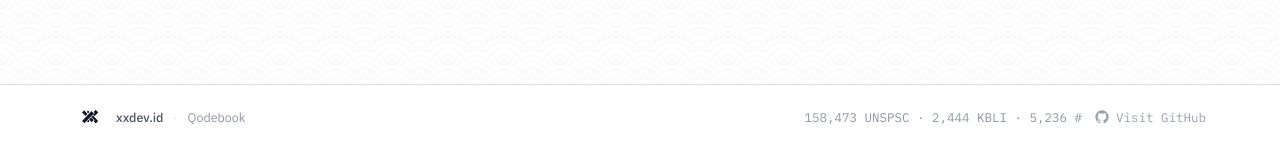
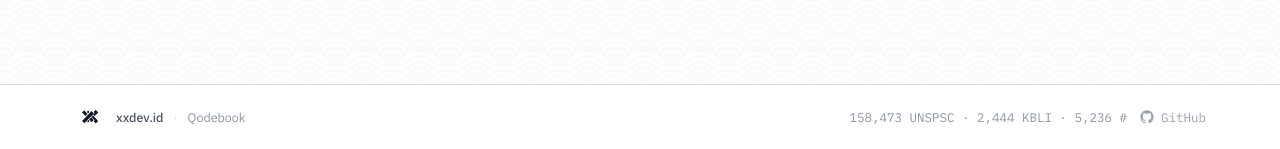
Before and after one commit to zulfahmi-ardiansah/pub-qode-book, a Python web app: template serve/templates/base.html in a window 1280 px wide. Shown: the part 651-800 px from the top of the page. Run offline with Jinja, Linux system fonts and the light colour scheme; the template is opened without the code that fills it: most values are stand-ins (such as "Sample title", 1, 10 or a date in 2020); some libraries are stand-ins or nearby versions.

Commit message:
fix: visit github adjustment

```diff
--- a/serve/templates/base.html
+++ b/serve/templates/base.html
@@ -78,7 +78,7 @@
   </main>
 
   <footer class="colophon">
-    <div class="colophon-inner justify-center lg:justify-between">
+    <div class="colophon-inner justify-center lg:justify-between flex-col lg:flex-row">
       <span>
         <div class="flex items-center gap-2.5">
           <span class="font-medium text-gray-600 dark:text-gray-300 flex gap-2.5 items-center justify-center">
@@ -105,9 +105,9 @@
       </span>
       <span class="colophon-meta lg:flex text-center lg:text-right">
         158,473 UNSPSC · 2,444 KBLI · 5,236 {{ t['links'].capitalize() }}
-        <a href="https://github.com/zulfahmi-ardiansah/pub-qode-book" target="_blank" rel="noopener" class="inline-flex items-center gap-1.5 text-gray-400 hover:text-gray-600 dark:hover:text-gray-300 transition mt-2 lg:mt-0 lg:ml-3">
+        <a href="https://github.com/zulfahmi-ardiansah/pub-qode-book" target="_blank" rel="noopener" class="flex lg:inline-flex justify-center items-center gap-1.5 text-gray-400 hover:text-gray-600 dark:hover:text-gray-300 transition mt-4 lg:mt-0 lg:ml-3">
             <svg class="h-4 w-4" fill="currentColor" viewBox="0 0 24 24"><path d="M12 2C6.477 2 2 6.484 2 12.021c0 4.428 2.865 8.184 6.839 9.504.5.092.682-.217.682-.482 0-.237-.009-.868-.014-1.703-2.782.605-3.369-1.342-3.369-1.342-.454-1.154-1.11-1.462-1.11-1.462-.908-.62.069-.608.069-.608 1.003.07 1.531 1.032 1.531 1.032.892 1.53 2.341 1.088 2.91.832.092-.647.35-1.088.636-1.338-2.22-.253-4.555-1.113-4.555-4.951 0-1.093.39-1.988 1.029-2.688-.103-.253-.446-1.272.098-2.65 0 0 .84-.27 2.75 1.026A9.564 9.564 0 0112 6.844a9.59 9.59 0 012.504.337c1.909-1.296 2.747-1.026 2.747-1.026.546 1.378.202 2.397.1 2.65.64.7 1.028 1.595 1.028 2.688 0 3.848-2.338 4.695-4.566 4.944.359.309.678.92.678 1.855 0 1.338-.012 2.419-.012 2.747 0 .268.18.58.688.482C19.138 20.2 22 16.447 22 12.021 22 6.484 17.523 2 12 2z"></path></svg>
-            Visit GitHub
+            GitHub
           </a>
       </span>
     </div>
```
